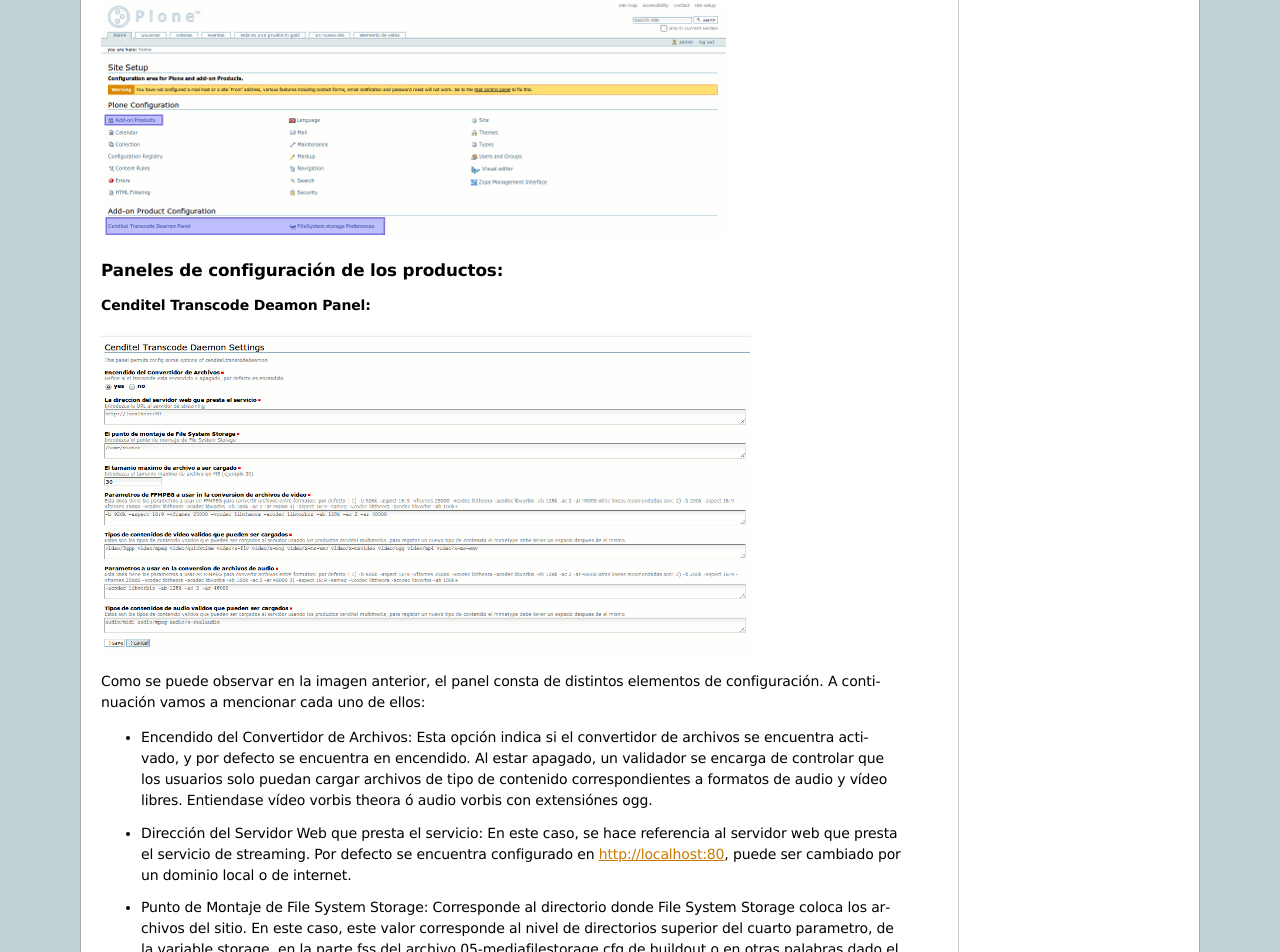
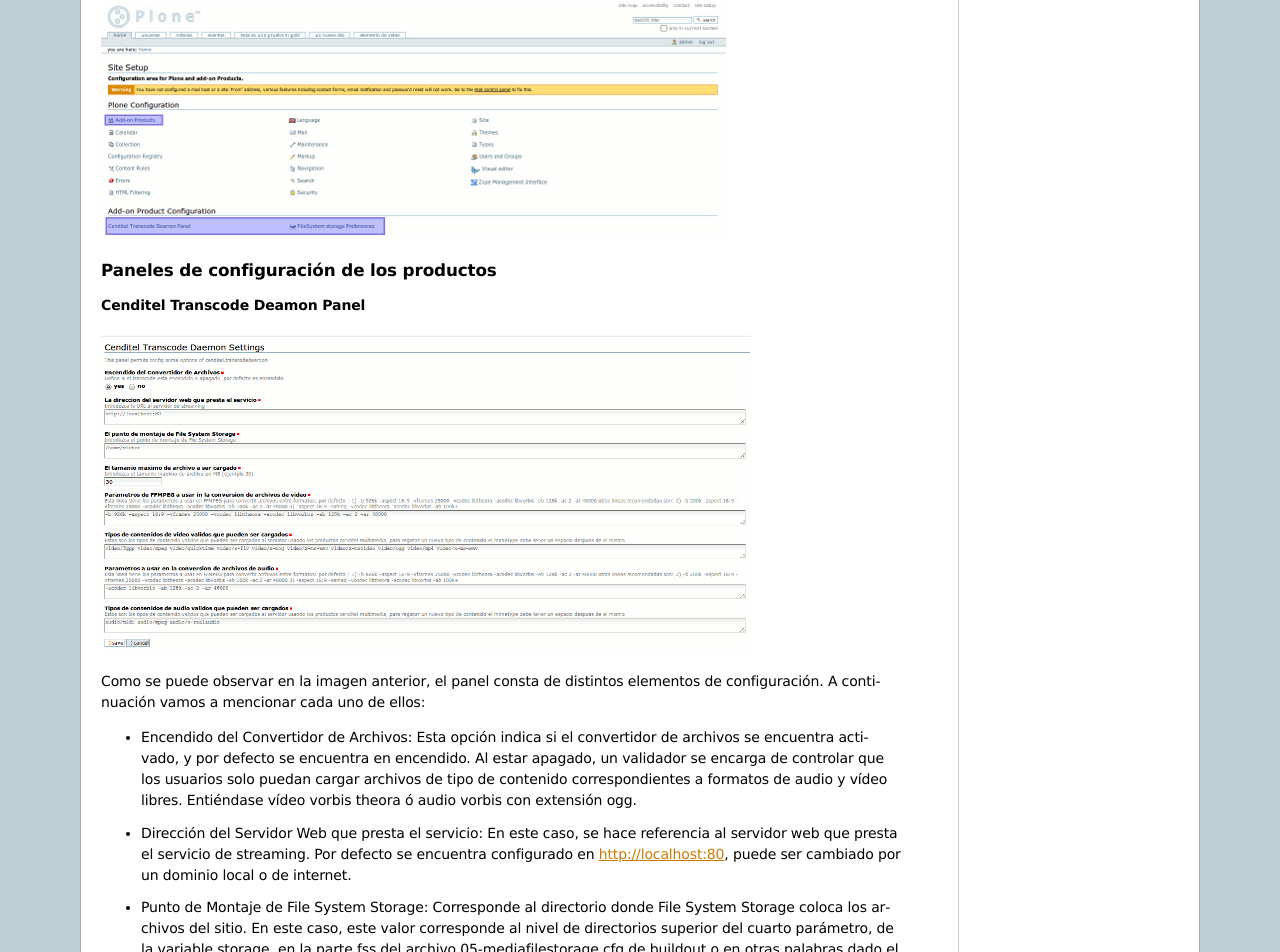
Before and after one commit to Cenditel/cenditel.docs, a Sphinx documentation site: the page built from source/multimedia/manual_de_configuracion.rst, in a window 1280 px wide and 1400 px high, scrolled down 1923 px. Shown: the top 952 px of the window. Built offline with Sphinx 7.4.7, drawn with Linux system fonts in a browser that asks for light colours; formulas are drawn with MathJax 3; some of the changed text lies outside the part shown.

```diff
--- a/source/multimedia/manual_de_configuracion.rst
+++ b/source/multimedia/manual_de_configuracion.rst
@@ -38,43 +38,43 @@ Esto lo trasladará a la pantalla general de configuración del sitio Plone.
 .. image:: ../_static/panel.png
 
 En la parte inferior, se puede observar que existen dos paneles de uno de ellos
-se obtendra información que es de importancia para nosotros al momento de configurar
+se obtendrá información que es de importancia para nosotros al momento de configurar
 nuestra instancia. En la parte superior de la imagen, se muestra otro enlace, que dice Productos Adicionales,
 en este panel podremos ver el resultado del uso del recipe Plonesite y los perfiles de instalación que este disparó
 durante la ejecución del script buildout.
 
 Veamos primero el panel de productos adicionales.
 
-Productos adicionales:
-----------------------
+Productos adicionales
+---------------------
 
 Como se puede observar en la imagen siguiente, los productos correspondientes a los tipos de contenido de audio y vídeo,
-el programa demonio encargado de la transcodificación y el tema específico utilizado por el reproductor html5 se encuentran ya instalados en el sitio Plone.
+el programa demonio encargado de la recodificación y el tema específico utilizado por el reproductor html5 se encuentran ya instalados en el sitio Plone.
 
 .. image:: ../_static/products.png
 
-Ahora volvamos al menu superior y hagamos clic en el panel de control del menu inferior que dice Cenditel Transcode Deamon Panel.
+Ahora volvamos al menú superior y hagamos clic en el panel de control del menú inferior que dice Cenditel Transcode Deamon Panel.
 
 .. image:: ../_static/panel.png
 
-Paneles de configuración de los productos:
-------------------------------------------
+Paneles de configuración de los productos
+-----------------------------------------
 
-Cenditel Transcode Deamon Panel:
-^^^^^^^^^^^^^^^^^^^^^^^^^^^^^^^^
+Cenditel Transcode Deamon Panel
+^^^^^^^^^^^^^^^^^^^^^^^^^^^^^^^
 
 .. image:: ../_static/cenditelpanel.png
 
 Como se puede observar en la imagen anterior, el panel consta de distintos elementos de configuración. A continuación
 vamos a mencionar cada uno de ellos:
 
-* Encendido del Convertidor de Archivos: Esta opción indica si el convertidor de archivos se encuentra activado, y por defecto se encuentra en encendido. Al estar apagado, un validador se encarga de controlar que los usuarios solo puedan cargar archivos de tipo de contenido correspondientes a formatos de audio y vídeo libres. Entiendase vídeo vorbis theora ó audio vorbis con extensiónes ogg.
+* Encendido del Convertidor de Archivos: Esta opción indica si el convertidor de archivos se encuentra activado, y por defecto se encuentra en encendido. Al estar apagado, un validador se encarga de controlar que los usuarios solo puedan cargar archivos de tipo de contenido correspondientes a formatos de audio y vídeo libres. Entiéndase vídeo vorbis theora ó audio vorbis con extensión ogg.
 * Dirección del Servidor Web que presta el servicio: En este caso, se hace referencia al servidor web que presta el servicio de streaming. Por defecto se encuentra configurado en http://localhost:80, puede ser cambiado por un dominio local o de internet.
-* Punto de Montaje de File System Storage: Corresponde al directorio donde File System Storage coloca los archivos del sitio. En este caso, este valor corresponde al nivel de directorios superior del cuarto parametro, de la variable storage, en la parte fss del archivo 05-mediafilestorage.cfg de buildout o en otras palabras dado el caso particular al directorio donde se encuentra el archivo buildout.cfg.
+* Punto de Montaje de File System Storage: Corresponde al directorio donde File System Storage coloca los archivos del sitio. En este caso, este valor corresponde al nivel de directorios superior del cuarto parámetro, de la variable storage, en la parte fss del archivo 05-mediafilestorage.cfg de buildout o en otras palabras dado el caso particular al directorio donde se encuentra el archivo buildout.cfg.
 * Tamaño máximo de archivo a ser cargado: Especifica el tamaño máximo para archivos de audio o vídeo que pueden ser cargados. Por defecto, 30 MegaBytes
 * Parametros de FFMPEG a usar en la conversión de archivos de vídeo: Para mayor información visite `documentación oficial de ffmpeg <http://www.ffmpeg.org/ffmpeg.html#SEC3>`_
 
-* Tipos de contenidos de video validos que pueden ser cargados: Corresponde a la salida del comando file -i "Archivo.old" de sistemas Unix. Si el resultado del archivo no corresponde con alguno de los siguientes, el archivo no es codificado como archivo de vídeo e incluso no puede ser subido al servidor. Estos son los admitidos por defecto:
+* Tipos de contenidos de vídeo validos que pueden ser cargados: Corresponde a la salida del comando file -i "Archivo.old" de sistemas Unix. Si el resultado del archivo no corresponde con alguno de los siguientes, el archivo no es codificado como archivo de vídeo e incluso no puede ser subido al servidor. Estos son los admitidos por defecto:
 
     * video/3gpp: Información de `video/3gpp en Alegsa <http://www.alegsa.com.ar/Dic/3gp.php>`_.
     * video/mpeg: Información de `video/mpeg en Alegsa  <http://www.alegsa.com.ar/Dic/mpeg.php>`_.
```
Also changed, not shown: other parts of source/multimedia/manual_de_configuracion.rst (+13 -11 lines).
